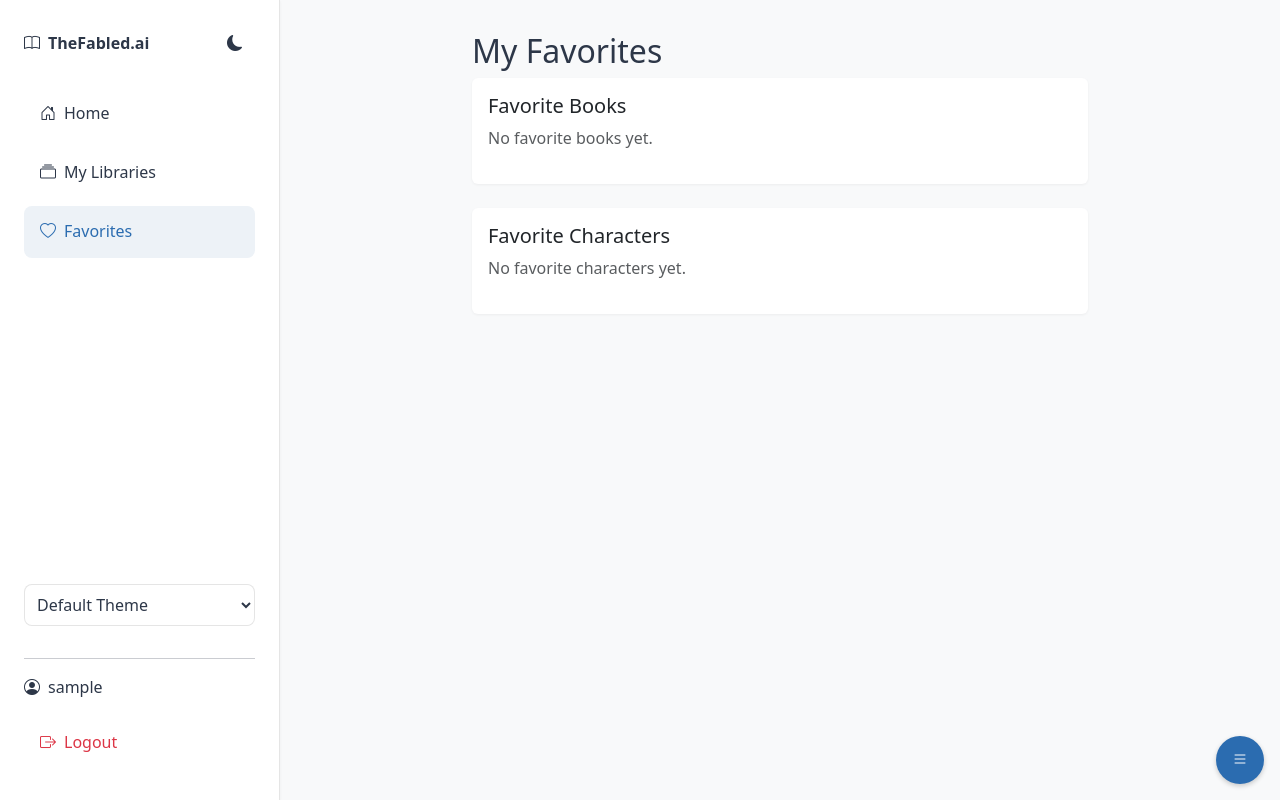
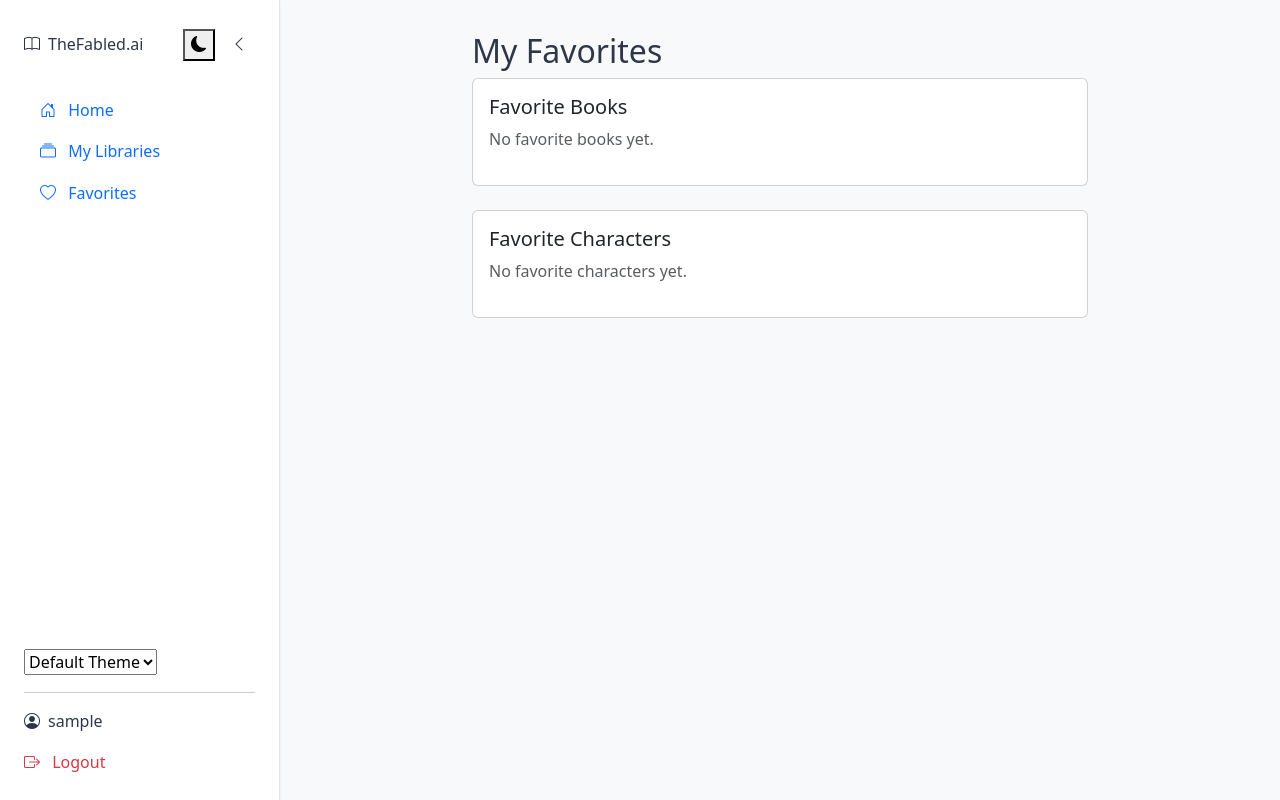
Before and after one commit to taham655/interactive-book-chat, a Flask app: page /favorites in a window 1280 px wide. Run offline with Flask 3, Linux system fonts and the light colour scheme; the visitor is signed in with stand-in values (Sample User, id 1); data that the repository does not hold is empty.

Commit message:
Agent query: Is the sidebar collapsing correctly on both desktop and mobile? Does it remember the collapsed state after page refresh?

```diff
--- a/templates/base.html
+++ b/templates/base.html
@@ -10,6 +10,7 @@
         :root {
             /* Base Theme Variables */
             --sidebar-width: 280px;
+            --sidebar-collapsed-width: 70px;
             --transition-duration: 400ms;
             --transition-timing: cubic-bezier(0.4, 0, 0.2, 1);
 
@@ -126,81 +101,45 @@
             padding: 2rem;
             position: relative;
             background-color: var(--cream-bg);
-            transition: margin-left 0.3s var(--transition-timing);
+            transition: margin-left var(--transition-duration) var(--transition-timing);
+        }
+
+        #content.collapsed {
+            margin-left: var(--sidebar-collapsed-width);
         }
 
         @media (max-width: 768px) {
             #sidebar {
                 transform: translateX(-100%);
-                transition: transform 0.3s var(--transition-timing);
             }
             #sidebar.show {
                 transform: translateX(0);
+                width: var(--sidebar-width) !important;
+                padding: 1.5rem !important;
+            }
+            #sidebar.show .navbar-brand span,
+            #sidebar.show .nav-link span,
+            #sidebar.show .theme-selector,
+            #sidebar.show .user-info span {
+                display: inline;
             }
             #content {
                 margin-left: 0;
                 width: 100%;
             }
+            #content.collapsed {
+                margin-left: 0;
+            }
         }
 
-        .message-bubble {
-            max-width: 75%;
-            padding: 0.75rem 1rem;
-            border-radius: 15px;
-            position: relative;
-            box-shadow: var(--shadow-sm);
-            margin-bottom: 1rem;
-            color: var(--text-primary);
-            background-color: var(--chat-bubble-other);
-            border: 1px solid var(--border-color);
-        }
-
-        .user-message .message-bubble {
-            background-color: var(--chat-bubble-user);
-            margin-left: auto;
-            border-top-right-radius: 5px;
-        }
-
-        .character-message .message-bubble {
-            margin-right: auto;
-            border-top-left-radius: 5px;
-        }
-
-        .card {
-            background-color: var(--card-bg);
-            border: none;
-            box-shadow: var(--shadow-sm);
-            transition: transform 0.2s var(--transition-timing);
-        }
-
-        .card:hover {
-            transform: translateY(-2px);
-            box-shadow: var(--shadow-md);
-        }
-
-        .nav-link {
-            color: var(--text-primary);
-            padding: 0.8rem 1rem;
-            border-radius: 8px;
-            margin-bottom: 0.5rem;
-            cursor: pointer;
-            display: flex;
-            align-items: center;
-        }
-
-        .nav-link:hover {
-            background-color: var(--hover-bg);
-            color: var(--primary-color);
-        }
-
-        .nav-link.active {
-            background-color: var(--hover-bg);
-            color: var(--primary-color);
-            font-weight: 500;
+        /* Rest of the styles remain unchanged... */
+        .message-bubble, .card, .nav-link, .theme-toggle, .theme-selector,
+        .page-transition, .page-exit, .page-enter {
+            /* ... existing styles remain unchanged ... */
         }
 
         .toggle-sidebar-btn {
-            display: none;
+            display: flex;
             position: fixed;
             bottom: 1rem;
             right: 1rem;
@@ -212,7 +151,6 @@
             color: white;
             border: none;
             box-shadow: 0 2px 5px rgba(0,0,0,0.2);
-            display: flex;
             align-items: center;
             justify-content: center;
             cursor: pointer;
@@ -223,79 +161,21 @@
             transform: scale(1.05);
         }
 
-        @media (max-width: 768px) {
-            .toggle-sidebar-btn {
-                display: flex;
-            }
-        }
-
-        .navbar-brand {
+        .collapse-btn {
+            background: none;
+            border: none;
             color: var(--text-primary);
-            font-weight: 600;
-            text-decoration: none;
-        }
-
-        .theme-toggle {
             padding: 0.5rem;
-            border-radius: 50%;
-            width: 2.5rem;
-            height: 2.5rem;
+            border-radius: 4px;
+            cursor: pointer;
             display: flex;
             align-items: center;
             justify-content: center;
-            transition: transform 0.4s var(--transition-timing);
-            background: none;
-            border: none;
-            color: var(--text-primary);
+            margin-left: auto;
         }
 
-        .theme-toggle:hover {
+        .collapse-btn:hover {
             background-color: var(--hover-bg);
-            transform: rotate(180deg);
-        }
-
-        .theme-selector {
-            padding: 0.5rem;
-            background-color: var(--card-bg);
-            border: 1px solid var(--border-color);
-            border-radius: 8px;
-            color: var(--text-primary);
-            width: 100%;
-            cursor: pointer;
-            margin-bottom: 1rem;
-        }
-
-        .theme-selector:focus {
-            outline: none;
-            border-color: var(--primary-color);
-            box-shadow: 0 0 0 2px rgba(var(--primary-color-rgb), 0.25);
-        }
-
-        .page-transition {
-            opacity: 1;
-            transform: translateY(0);
-            transition: opacity var(--transition-duration) var(--transition-timing),
-                      transform var(--transition-duration) var(--transition-timing);
-        }
-
-        .page-exit {
-            opacity: 0;
-            transform: translateY(20px);
-        }
-
-        .page-enter {
-            animation: pageEnter var(--transition-duration) var(--transition-timing) forwards;
-        }
-
-        @keyframes pageEnter {
-            from {
-                opacity: 0;
-                transform: translateY(-20px);
-            }
-            to {
-                opacity: 1;
-                transform: translateY(0);
-            }
         }
     </style>
 </head>
@@ -306,11 +186,16 @@
             <div class="d-flex justify-content-between align-items-center mb-4">
                 <a class="navbar-brand d-flex align-items-center" href="{{ url_for('index') }}">
                     <i class="bi bi-book me-2"></i>
-                    TheFabled.ai
+                    <span>TheFabled.ai</span>
                 </a>
-                <button class="theme-toggle" id="themeToggle" aria-label="Toggle theme">
-                    <i class="bi bi-sun-fill"></i>
-                </button>
+                <div class="d-flex align-items-center">
+                    <button class="theme-toggle me-2" id="themeToggle" aria-label="Toggle theme">
+                        <i class="bi bi-sun-fill"></i>
+                    </button>
+                    <button class="collapse-btn d-none d-md-flex" id="collapseBtn" aria-label="Toggle sidebar">
+                        <i class="bi bi-chevron-left"></i>
+                    </button>
+                </div>
             </div>
 
             <ul class="nav flex-column mb-auto">
@@ -319,7 +204,7 @@
                        href="{{ url_for('index') }}#upload-section"
                        data-navlink
                        onclick="handleHomeClick(event)">
-                        <i class="bi bi-house-door me-2"></i> Home
+                        <i class="bi bi-house-door me-2"></i> <span>Home</span>
                     </a>
                 </li>
                 {% if current_user.is_authenticated %}
@@ -327,21 +212,20 @@
                         <a class="nav-link {% if request.endpoint == 'libraries' %}active{% endif %}"
                            href="{{ url_for('libraries') }}"
                            data-navlink>
-                            <i class="bi bi-collection me-2"></i> My Libraries
+                            <i class="bi bi-collection me-2"></i> <span>My Libraries</span>
                         </a>
                     </li>
                     <li class="nav-item">
                         <a class="nav-link {% if request.endpoint == 'favorites' %}active{% endif %}"
                            href="{{ url_for('favorites') }}"
                            data-navlink>
-                            <i class="bi bi-heart me-2"></i> Favorites
+                            <i class="bi bi-heart me-2"></i> <span>Favorites</span>
                         </a>
                     </li>
                 {% endif %}
             </ul>
 
             <div class="mt-auto">
-                <!-- Theme Selector moved here -->
                 <select class="theme-selector" id="themeSelector">
                     <option value="default">Default Theme</option>
                     <option value="nature">Nature Theme</option>
@@ -351,19 +235,19 @@
 
                 <hr>
                 {% if current_user.is_authenticated %}
-                    <div class="d-flex align-items-center mb-3">
+                    <div class="d-flex align-items-center mb-3 user-info">
                         <i class="bi bi-person-circle me-2"></i>
                         <span>{{ current_user.username }}</span>
                     </div>
                     <a class="nav-link text-danger" href="{{ url_for('logout') }}" data-navlink>
-                        <i class="bi bi-box-arrow-right me-2"></i> Logout
+                        <i class="bi bi-box-arrow-right me-2"></i> <span>Logout</span>
                     </a>
                 {% else %}
                     <a class="nav-link" href="{{ url_for('login') }}" data-navlink>
-                        <i class="bi bi-box-arrow-in-right me-2"></i> Login
+                        <i class="bi bi-box-arrow-in-right me-2"></i> <span>Login</span>
                     </a>
                     <a class="nav-link" href="{{ url_for('register') }}" data-navlink>
-                        <i class="bi bi-person-plus me-2"></i> Register
+                        <i class="bi bi-person-plus me-2"></i> <span>Register</span>
                     </a>
                 {% endif %}
             </div>
@@ -371,7 +255,7 @@
     </nav>
 
     <!-- Mobile Toggle Button -->
-    <button class="toggle-sidebar-btn" onclick="toggleSidebar()">
+    <button class="toggle-sidebar-btn d-md-none" onclick="toggleSidebar()">
         <i class="bi bi-list"></i>
     </button>
 
@@ -399,16 +283,28 @@
         const themeIcon = themeToggleBtn.querySelector('i');
         const themeSelector = document.getElementById('themeSelector');
         const html = document.documentElement;
+        const collapseBtn = document.getElementById('collapseBtn');
+        const sidebar = document.getElementById('sidebar');
+        const content = document.getElementById('content');
+        const collapseBtnIcon = collapseBtn.querySelector('i');
 
         // Load theme preferences from localStorage
         const savedTheme = localStorage.getItem('theme') || 'light';
         const savedCustomTheme = localStorage.getItem('customTheme') || 'default';
+        const sidebarCollapsed = localStorage.getItem('sidebarCollapsed') === 'true';
 
         // Apply saved themes
         html.setAttribute('data-bs-theme', savedTheme);
         html.setAttribute('data-custom-theme', savedCustomTheme);
         themeSelector.value = savedCustomTheme;
         updateThemeIcon(savedTheme);
+
+        // Apply saved sidebar state
+        if (sidebarCollapsed && window.innerWidth > 768) {
+            sidebar.classList.add('collapsed');
+            content.classList.add('collapsed');
+            collapseBtnIcon.classList.replace('bi-chevron-left', 'bi-chevron-right');
+        }
 
         // Theme toggle (light/dark)
         themeToggleBtn.addEventListener('click', () => {
@@ -427,6 +323,18 @@
             localStorage.setItem('customTheme', selectedTheme);
         });
 
+        // Sidebar collapse functionality
+        collapseBtn.addEventListener('click', () => {
+            sidebar.classList.toggle('collapsed');
+            content.classList.toggle('collapsed');
+            const isCollapsed = sidebar.classList.contains('collapsed');
+            collapseBtnIcon.classList.replace(
+                isCollapsed ? 'bi-chevron-left' : 'bi-chevron-right',
+                isCollapsed ? 'bi-chevron-right' : 'bi-chevron-left'
+            );
+            localStorage.setItem('sidebarCollapsed', isCollapsed);
+        });
+
         function updateThemeIcon(theme) {
             themeIcon.className = theme === 'light' ? 'bi bi-moon-fill' : 'bi bi-sun-fill';
         }
@@ -434,10 +342,8 @@
         // Enable smooth scrolling
         document.documentElement.style.scrollBehavior = 'smooth';
 
-        // Improved sidebar toggle functionality
+        // Improved sidebar toggle functionality for mobile
         function toggleSidebar() {
-            const sidebar = document.getElementById('sidebar');
-            const content = document.getElementById('content');
             sidebar.classList.toggle('show');
 
             // Prevent body scroll when sidebar is open on mobile
@@ -457,44 +363,25 @@
 
         // Handle navigation clicks
         document.addEventListener('click', function(event) {
-            const sidebar = document.getElementById('sidebar');
             const target = event.target;
 
-            // Check if click is on a navigation link
-            if (target.closest('[data-navlink]')) {
-                // On mobile, close sidebar after navigation
-                if (window.innerWidth <= 768) {
-                    sidebar.classList.remove('show');
-                    document.body.style.overflow = '';
-                }
-                return; // Allow normal navigation
-            }
-
-            // Close sidebar when clicking outside on mobile
+            // Close sidebar on mobile when clicking navigation links
             if (window.innerWidth <= 768 &&
-                !sidebar.contains(target) &&
-                !target.closest('.toggle-sidebar-btn')) {
+                (target.closest('[data-navlink]') || !target.closest('#sidebar'))) {
                 sidebar.classList.remove('show');
                 document.body.style.overflow = '';
             }
         });
 
         // Handle window resize
-        window.addEventListener('resize', function() {
-            const sidebar = document.getElementById('sidebar');
-            if (window.innerWidth > 768) {
-                sidebar.classList.remove('show');
+        window.addEventListener('resize', () => {
+            if (window.innerWidth <= 768) {
+                sidebar.classList.remove('collapsed');
+                content.classList.remove('collapsed');
                 document.body.style.overflow = '';
-            }
-        });
-
-        // Handle direct hash navigation
-        window.addEventListener('load', function() {
-            if (window.location.hash === '#upload-section') {
-                const uploadSection = document.getElementById('upload-section');
-                if (uploadSection) {
-                    uploadSection.scrollIntoView({ behavior: 'smooth' });
-                }
+            } else if (localStorage.getItem('sidebarCollapsed') === 'true') {
+                sidebar.classList.add('collapsed');
+                content.classList.add('collapsed');
             }
         });
     </script>
```
Also changed, not shown: other parts of templates/base.html (+29 -55 lines).
